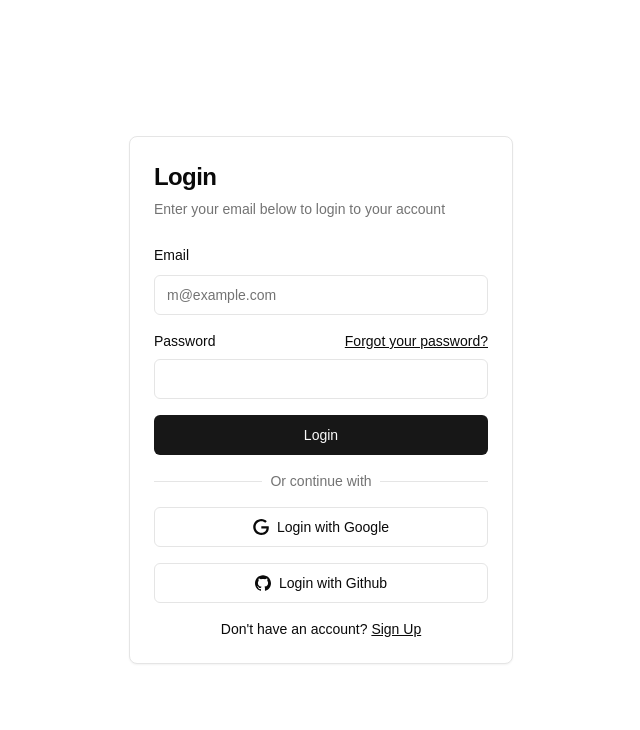
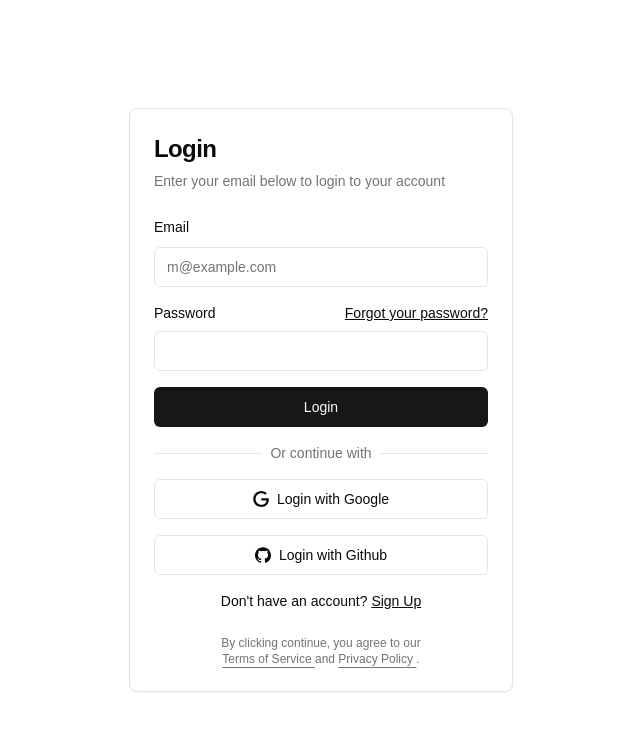
Before and after one commit to Yolo-00/next-app, a Next.js app: page /en/login in a window 1280 px wide. Shown: the top 730 px of the page, without its empty margins (319-959 px from the left). Built offline with nearby package versions, Linux system fonts and the light colour scheme.

Commit message:
fix: 完善登录页、增加i18n Ally 配置

```diff
--- a/src/app/[locale]/login/page.tsx
+++ b/src/app/[locale]/login/page.tsx
@@ -5,6 +5,7 @@ import {
   Card,
   CardContent,
   CardDescription,
+  CardFooter,
   CardHeader,
   CardTitle,
 } from "@/components/ui/card";
@@ -135,7 +136,7 @@ const Page = () => {
                           {t("password")}
                         </FormLabel>
                         <Link
-                          href="#"
+                          href="/"
                           className="ml-auto inline-block text-sm underline"
                         >
                           {t("forget_password")}
@@ -175,11 +176,27 @@ const Page = () => {
           {/* 注册 */}
           <div className="mt-4 text-center text-sm">
             {t("sign_up_tips")}{" "}
-            <Link href="#" className="underline">
+            <Link href="/" className="underline">
               {t("sign_up")}
             </Link>
           </div>
         </CardContent>
+        <CardFooter>
+          <div className="text-balance text-center text-xs text-muted-foreground [&_a]:underline [&_a]:underline-offset-4">
+            {t.rich("privacy_agreement", {
+              div1: (chunks) => (
+                <Link className="hover:text-primary" href="/">
+                  {chunks}
+                </Link>
+              ),
+              div2: (chunks) => (
+                <Link className="hover:text-primary" href="/">
+                  {chunks}
+                </Link>
+              ),
+            })}
+          </div>
+        </CardFooter>
       </Card>
     </div>
   );
--- a/src/i18n/modules/en.json
+++ b/src/i18n/modules/en.json
@@ -20,7 +20,8 @@
         "sign_up_tips": "Don't have an account?",
         "email_err": "Please enter a valid email",
         "password_err": "Please enter your password",
-        "or_tips":"Or continue with"
+        "or_tips": "Or continue with",
+        "privacy_agreement": "By clicking continue, you agree to our <div1> Terms of Service </div1> and <div2> Privacy Policy </div2>."
     },
     "home": "home",
     "my": "my",
--- a/src/i18n/modules/zh.json
+++ b/src/i18n/modules/zh.json
@@ -20,7 +20,8 @@
         "sign_up_tips": "还没有账户？",
         "email_err": "请输入有效的电子邮件",
         "password_err": "请输入密码",
-        "or_tips": "或者继续"
+        "or_tips": "或者继续",
+        "privacy_agreement": "点击继续，即表示您同意我们的 <div1> 服务条款 </div1> 和 <div2> 隐私政策 </div2>."
     },
     "home": "首页",
     "my": "我的",
--- a/src/i18n/routing.ts
+++ b/src/i18n/routing.ts
@@ -3,10 +3,10 @@ import { createNavigation } from 'next-intl/navigation';
 
 export const routing = defineRouting({
     // A list of all locales that are supported
-    locales: ['en', 'zh'],
+    locales: ['zh', 'en'],
 
     // Used when no locale matches
-    defaultLocale: 'en'
+    defaultLocale: 'zh'
 });
 
 // Lightweight wrappers around Next.js' navigation APIs
```
